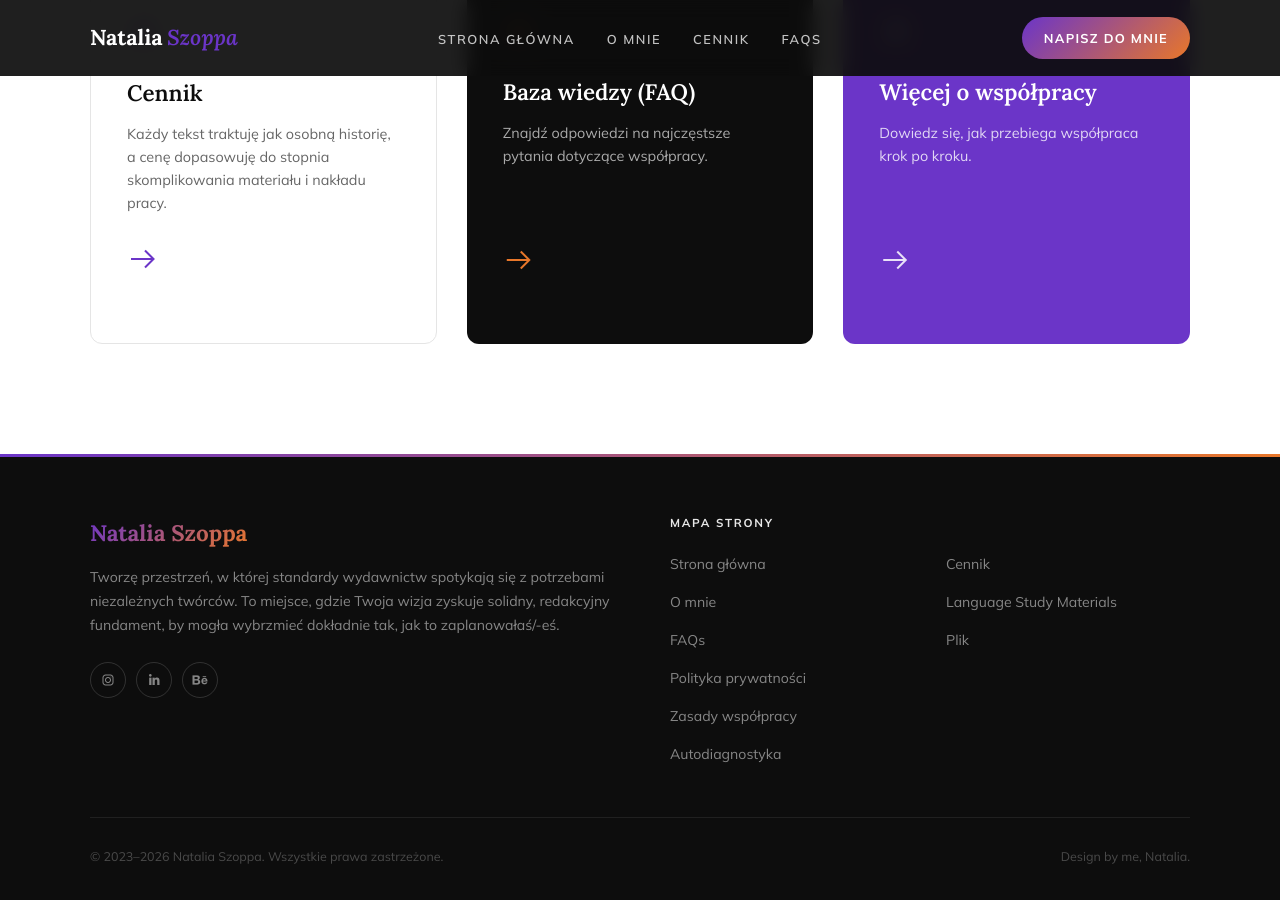
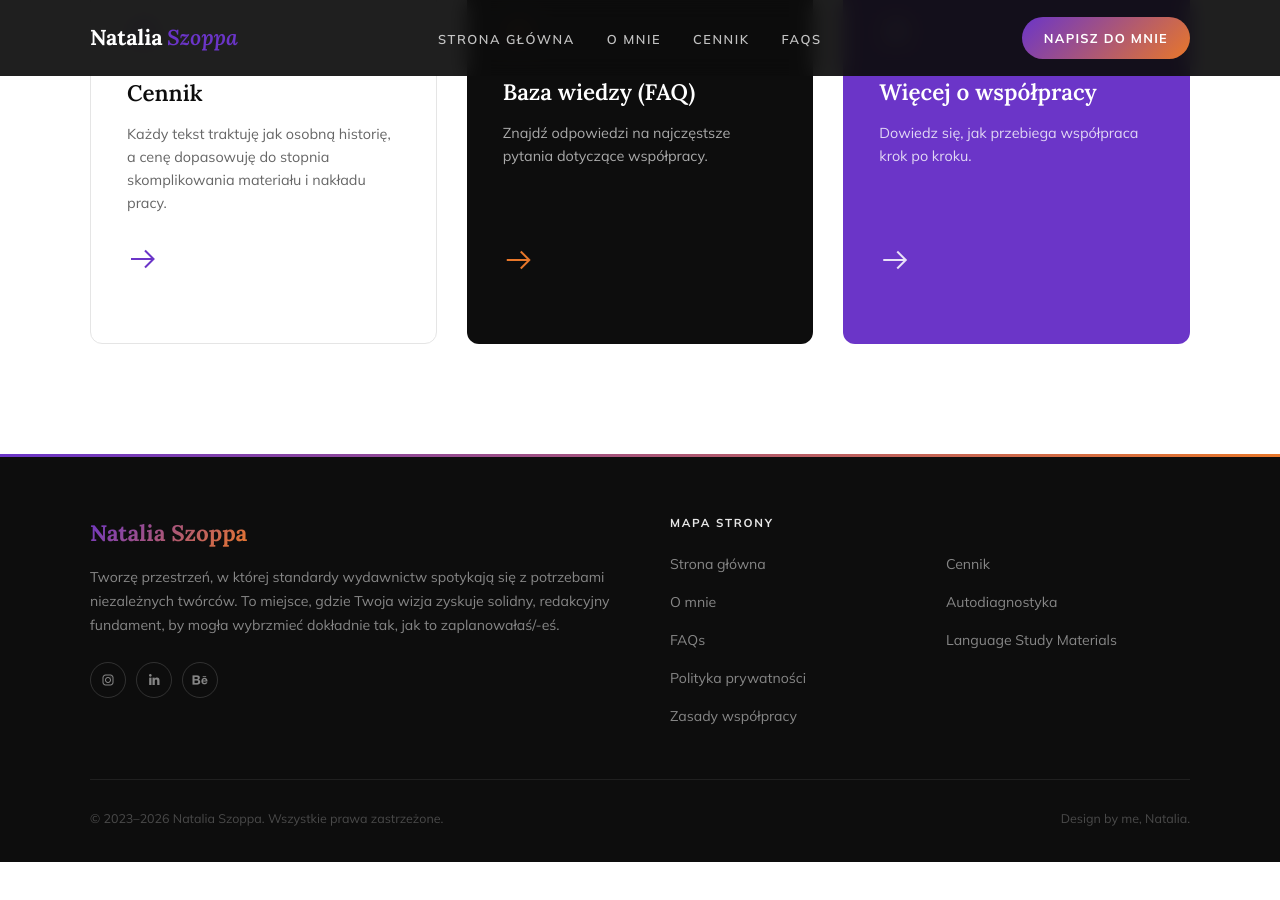
Before and after one commit to Bonnie00726/nataliaszoppa, a Jekyll site: the page built from index.html, in a window 1280 px wide and 900 px high, scrolled down 11218 px. Built offline with Jekyll 4.4.1, drawn with Linux system fonts in a browser that asks for light colours; after the commit the page ends 12080 px from its top, so only the background shows below that.

Commit message:
Update footer.html

```diff
--- a/_includes/footer.html
+++ b/_includes/footer.html
@@ -23,15 +23,16 @@
 
                         <li><a href="{{ site.baseurl }}/polityka-prywatnosci.html">Polityka prywatności</a></li>
                          <li><a href="{{ site.baseurl }}/zasady wspolpracy.html">Zasady współpracy</a></li>
-                         <li><a href="{{ site.baseurl }}/arkusz diagnostyczny.html">Autodiagnostyka</a></li>
+
                     </ul>
                 </div>
                 <div class="footer-col">
                     <h4>&nbsp;</h4>
                     <ul class="footer-links">
                         <li><a href="{{ site.baseurl }}/cennik.html">Cennik</a></li>
-                         <li><a href="https://languagestudymaterials.blog/">Language Study Materials</a></li>
-                              <li><a href="{{ site.baseurl }}/plik.html">Plik</a></li>
+                        <li><a href="{{ site.baseurl }}/arkusz diagnostyczny.html">Autodiagnostyka</a></li>
+                          <li><a href="https://languagestudymaterials.blog/">Language Study Materials</a></li>
+
                     </ul>
                 </div>
             </div>
```
